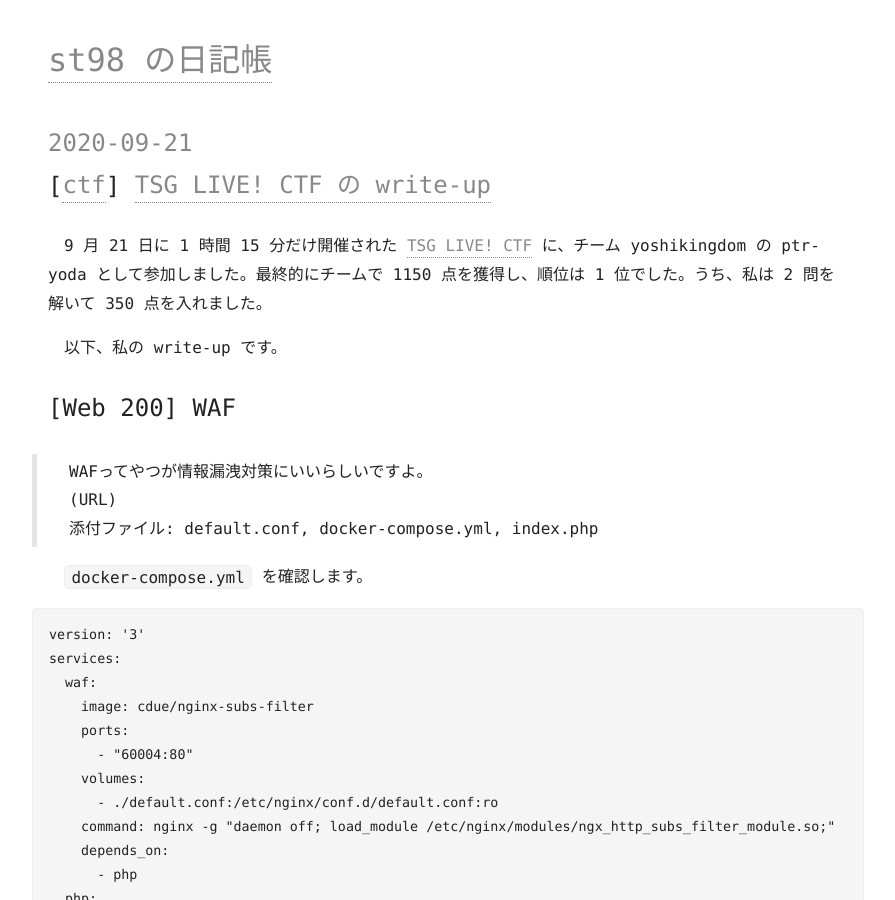
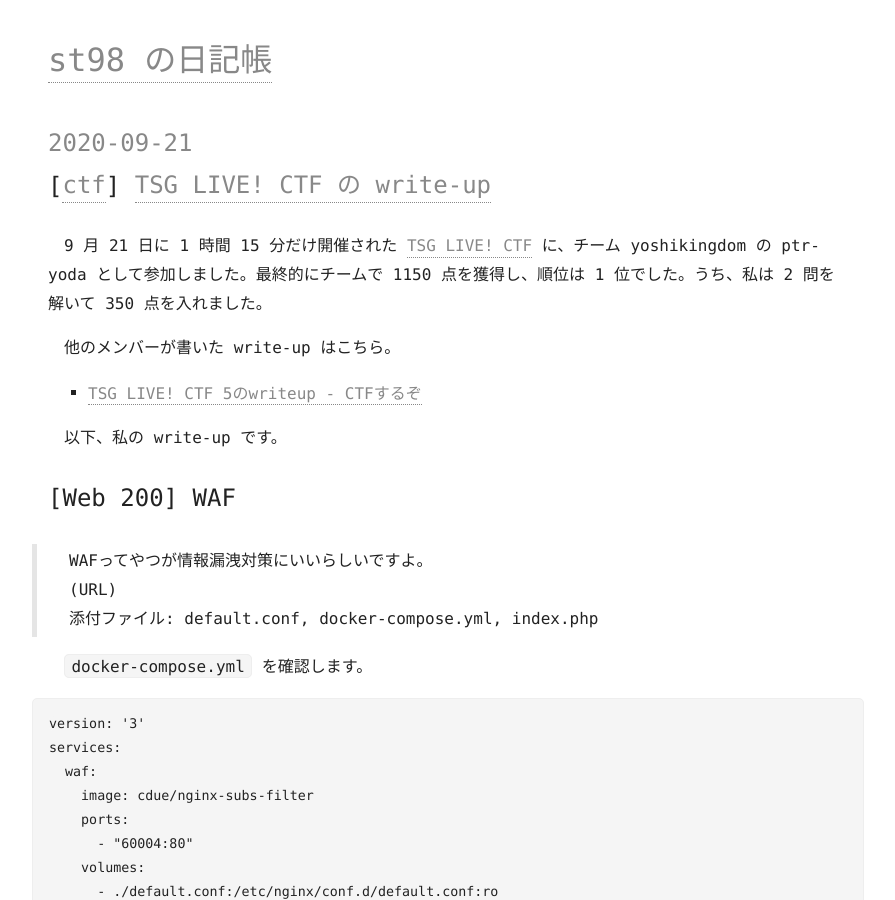
Before and after one commit to st98/diary, a Jekyll site: the page built from _posts/2020-09-21-tsg-live-ctf.md, in a window 1280 px wide and 900 px high. Shown: the whole window, without its empty margins (192-1087 px from the left). Built offline with Jekyll 4.4.1, drawn with Linux system fonts in a browser that asks for light colours; comment, search, counter and statistics services are not loaded.

Commit message:
ptr-yudaiさんのwriteupを追加

```diff
--- a/_posts/2020-09-21-tsg-live-ctf.md
+++ b/_posts/2020-09-21-tsg-live-ctf.md
@@ -6,6 +6,10 @@
 ---
 
 9 月 21 日に 1 時間 15 分だけ開催された [TSG LIVE! CTF](https://live-ctf.tsg.ne.jp/) に、チーム yoshikingdom の ptr-yoda として参加しました。最終的にチームで 1150 点を獲得し、順位は 1 位でした。うち、私は 2 問を解いて 350 点を入れました。
+
+他のメンバーが書いた write-up はこちら。
+
+- [TSG LIVE! CTF 5のwriteup - CTFするぞ](https://ptr-yudai.hatenablog.com/entry/2020/09/21/162305)
 
 以下、私の write-up です。
 
```
